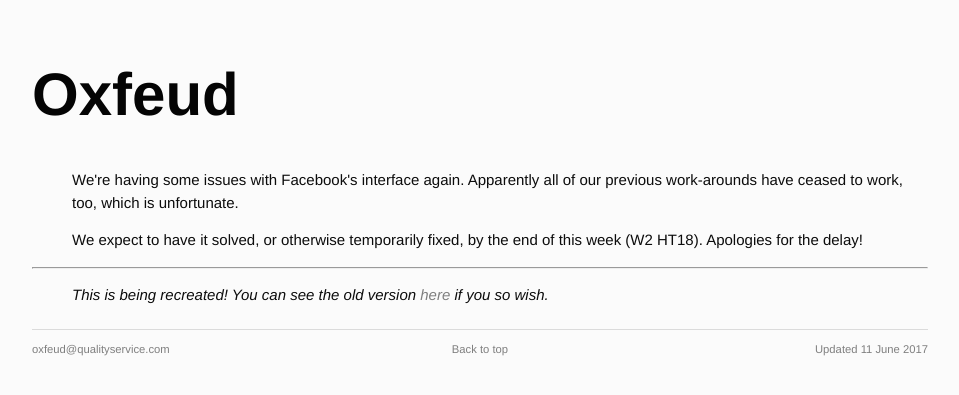
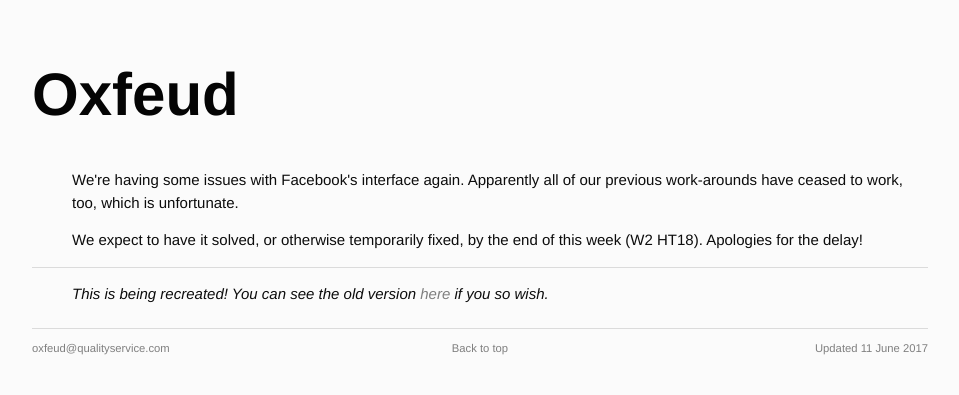
Before and after one commit to Oxfeud/oxfeud.github.io, a Jekyll site: the page built from index.html, in a window 1280 px wide. Shown: the top 395 px of the page, without its empty margins (160-1119 px from the left). Built offline with Jekyll 4.4.1, drawn with Linux system fonts in a browser that asks for light colours.

Commit message:
Update index.html

```diff
--- a/index.html
+++ b/index.html
@@ -8,6 +8,6 @@
 	<p>We're having some issues with Facebook's interface again. Apparently all of our previous work-arounds have ceased to work, too, which is unfortunate.</p>
 	<p>We expect to have it solved, or otherwise temporarily fixed, by the end of this week (W2 HT18). Apologies for the delay!</p>
 	<div style="font-size: 0em; margin-top: 2em; margin-bottom: 2em;"></div>
-	<hr />
+	<div style="border-top: 1px solid #dbdbdb; font-size: 0em; margin-top: 2em; margin-bottom: 2em;"></div>
 	<p><i>This is being recreated! You can see the old version <a href="/archive">here</a> if you so wish.</i></p>
 </div>
```
